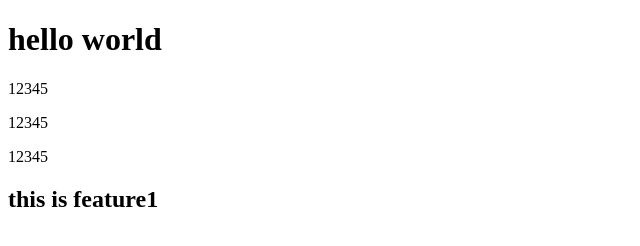
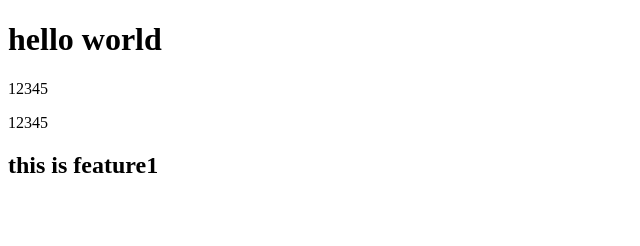
Before and after one commit to ANGELO619/CODECAMP-7-Homework, a plain HTML site: page Homework/gittest.html in a window 1280 px wide. Shown: the whole page, without its empty margins (0-640 px from the left). Drawn offline with Linux system fonts and the light colour scheme.

Commit message:
remove one line

```diff
--- a/Homework/gittest.html
+++ b/Homework/gittest.html
@@ -11,7 +11,6 @@
   <h1>hello world</h1>
   <p>12345</p>
   <p>12345</p>
-  <p>12345</p>
 
   <h2>this is feature1</h2>
 </body>
```
